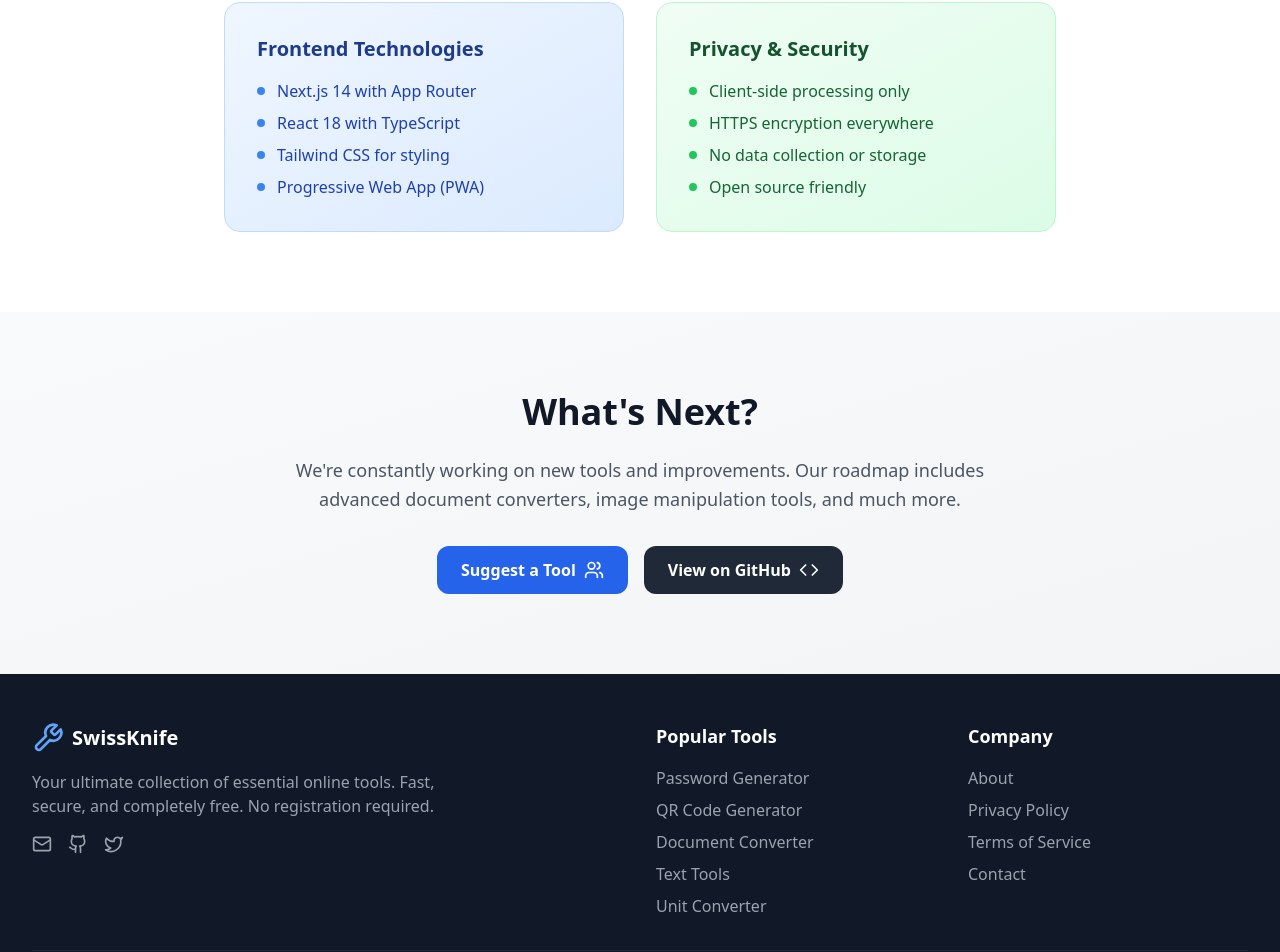
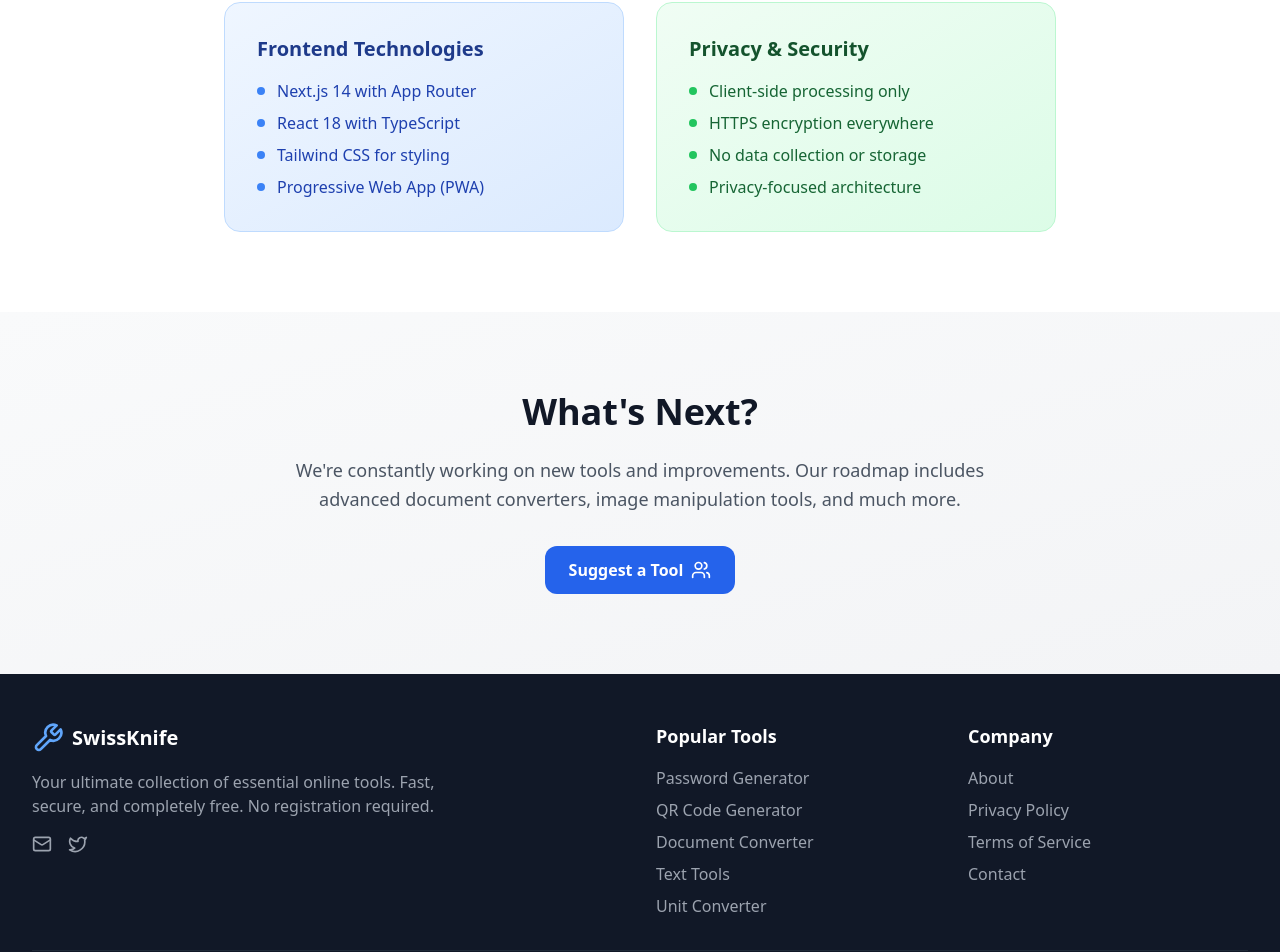
Before and after one commit to GameHelix/archery, a Next.js app: page /about in a window 1280 px wide. Shown: the part 2276-3228 px from the top of the page. Built offline with nearby package versions, Linux system fonts and the light colour scheme.

Commit message:
sections

```diff
--- a/app/about/page.tsx
+++ b/app/about/page.tsx
@@ -1,6 +1,6 @@
 import type { Metadata } from 'next'
 import Link from 'next/link'
-import { Wrench, Shield, Zap, Heart, Users, Code } from 'lucide-react'
+import { Wrench, Shield, Zap, Heart, Users } from 'lucide-react'
 import Header from '@/components/Header'
 import Footer from '@/components/Footer'
 
@@ -46,7 +46,7 @@ export default function AboutPage() {
       color: 'bg-green-500'
     },
     {
-      icon: Code,
+      icon: Users,
       title: 'Open & Transparent',
       description: 'Clean, modern code. No tracking, no analytics beyond basic usage statistics.',
       color: 'bg-purple-500'
@@ -211,7 +211,7 @@ export default function AboutPage() {
                   </li>
                   <li className="flex items-center">
                     <div className="w-2 h-2 bg-green-500 rounded-full mr-3"></div>
-                    Open source friendly
+                    Privacy-focused architecture
                   </li>
                 </ul>
               </div>
@@ -228,22 +228,13 @@ export default function AboutPage() {
               document converters, image manipulation tools, and much more.
             </p>
 
-            <div className="flex flex-col sm:flex-row gap-4 justify-center">
+            <div className="flex justify-center">
               <Link
                 href="/contact"
                 className="inline-flex items-center px-6 py-3 bg-primary-600 text-white font-semibold rounded-xl hover:bg-primary-700 transition-colors duration-200"
               >
                 Suggest a Tool
                 <Users className="ml-2 h-5 w-5" />
-              </Link>
-              <Link
-                href="https://github.com/Ismat-Samadov/swissknife"
-                className="inline-flex items-center px-6 py-3 bg-gray-800 text-white font-semibold rounded-xl hover:bg-gray-900 transition-colors duration-200"
-                target="_blank"
-                rel="noopener noreferrer"
-              >
-                View on GitHub
-                <Code className="ml-2 h-5 w-5" />
               </Link>
             </div>
           </div>
--- a/app/contact/page.tsx
+++ b/app/contact/page.tsx
@@ -99,9 +99,9 @@ export default function ContactPage() {
             </div>
 
             <div>
-              <h3 className="text-lg font-semibold text-gray-800 mb-2">Is SwissKnife open source?</h3>
+              <h3 className="text-lg font-semibold text-gray-800 mb-2">Is SwissKnife secure?</h3>
               <p className="text-gray-600 text-sm">
-                We're working towards open-sourcing parts of our codebase. Follow us for updates on this initiative.
+                Yes! All processing happens in your browser locally. We use HTTPS encryption and follow security best practices.
               </p>
             </div>
           </div>
--- a/app/page.tsx
+++ b/app/page.tsx
@@ -129,7 +129,7 @@ export default function HomePage() {
         "description": "Your ultimate collection of essential online tools. Fast, secure, and completely free.",
         "foundingDate": "2024",
         "sameAs": [
-          "https://github.com/Ismat-Samadov/swissknife"
+          "https://swissknife.site"
         ]
       },
       {
--- a/components/Footer.tsx
+++ b/components/Footer.tsx
@@ -1,4 +1,4 @@
-import { Wrench, Github, Twitter, Mail } from 'lucide-react'
+import { Wrench, Twitter, Mail } from 'lucide-react'
 
 export default function Footer() {
   return (
@@ -18,9 +18,6 @@ export default function Footer() {
             <div className="flex space-x-4">
               <a href="mailto:contact@swissknife.site" className="text-gray-400 hover:text-white transition-colors">
                 <Mail className="h-5 w-5" />
-              </a>
-              <a href="https://github.com" className="text-gray-400 hover:text-white transition-colors">
-                <Github className="h-5 w-5" />
               </a>
               <a href="https://twitter.com" className="text-gray-400 hover:text-white transition-colors">
                 <Twitter className="h-5 w-5" />
```
